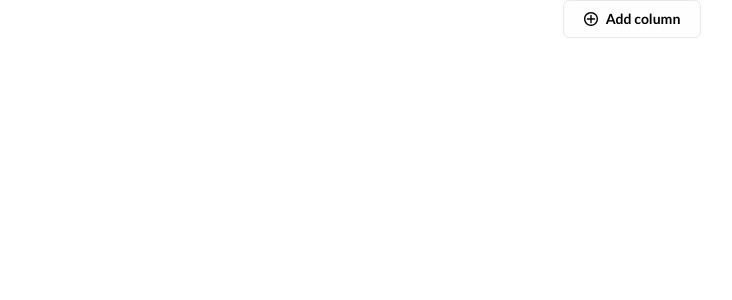
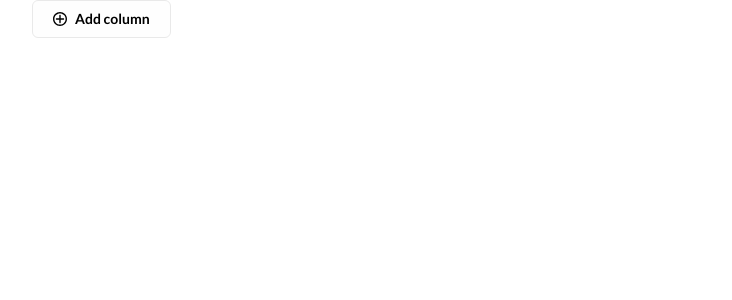
Before and after one commit to BrightTrump/project-management-board-boiler-plate, a Next.js app: page / in a window 1280 px wide. Shown: the top 300 px of the page, without its empty margins (8-740 px from the left). Built offline with nearby package versions, Linux system fonts and the light colour scheme.

Commit message:
added a code

```diff
--- a/src/app/layout.tsx
+++ b/src/app/layout.tsx
@@ -23,9 +23,7 @@ export default function RootLayout({
   return (
     <html lang="en" className="scroll-smooth">
       <body className={lato.className} suppressHydrationWarning={true}>
-        <main className="bg-white w-full mx-auto grid place-items-center">
-          {children}
-        </main>
+        <main className="bg-white">{children}</main>
       </body>
     </html>
   );
--- a/src/app/page.tsx
+++ b/src/app/page.tsx
@@ -3,7 +3,7 @@ import TasksBoardView from "@/components/tasks-board-view";
 
 export default function Page() {
   return (
-    <div className="mx-5">
+    <div className="ml-10">
       <TasksBoardView />
     </div>
   );
```
